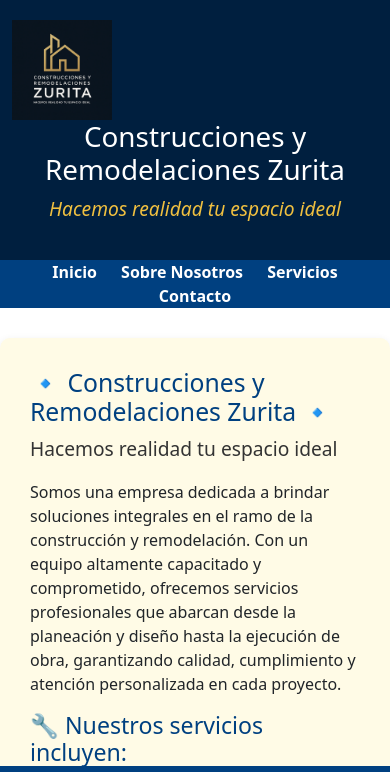
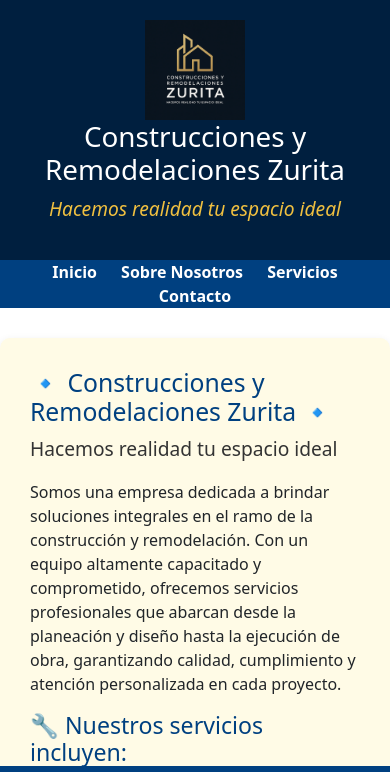
Before and after one commit to AlejandroZuritaPerez/ConstRmdlZurita, a website: page index.html in a window 390 px wide. Shown: the top 772 px of the page. Drawn offline with nearby package versions, Linux system fonts and the light colour scheme.

Commit message:
Update style.css

```diff
--- a/style.css
+++ b/style.css
@@ -167,4 +167,11 @@ footer {
     height: auto;
     display: block;
   }
+
+  header img {
+    display: block;
+    margin: 0 auto;
+    max-width: 80vw;
+    height: auto;
+  }
 }
```
